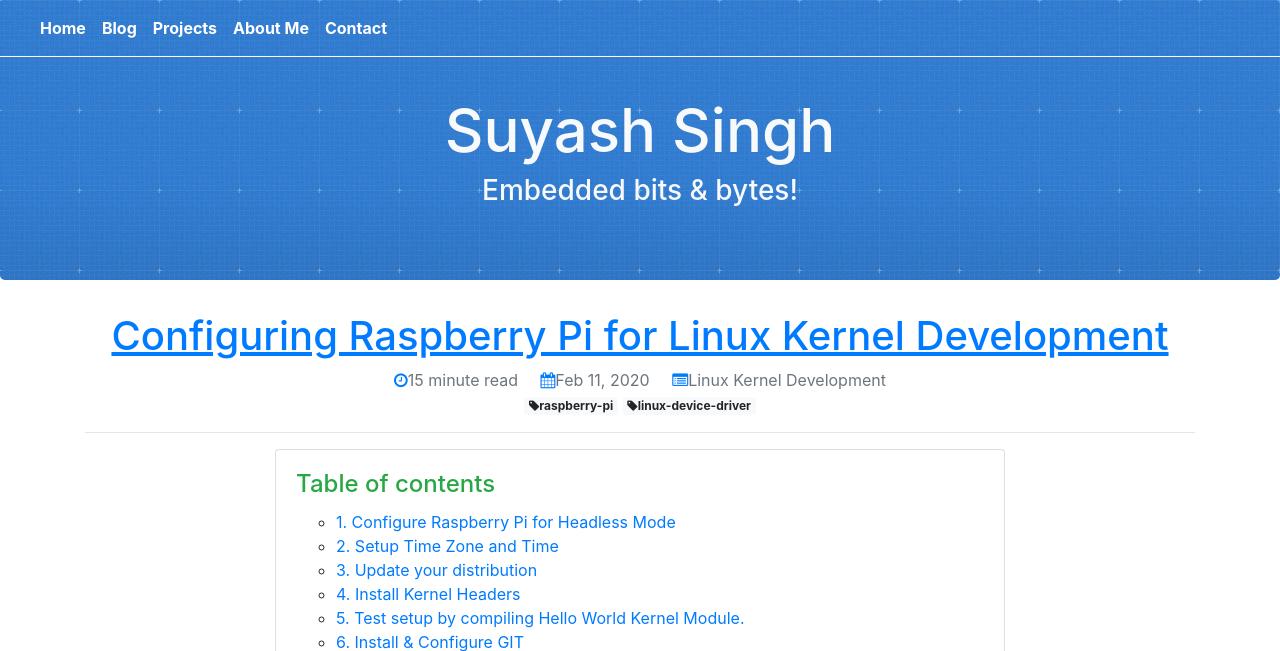
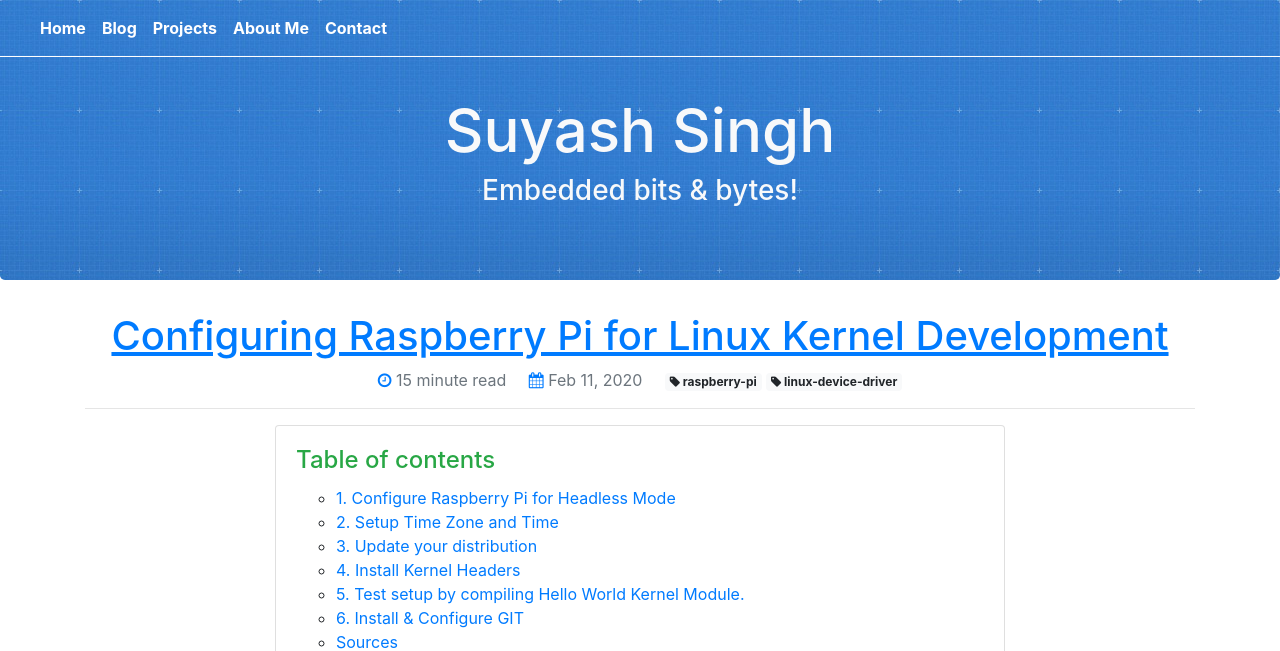
Before and after one commit to suyashsingh/suyashsingh.github.io, a Jekyll site: the page built from _posts/2020-2-11-setting-up-rpi-for-kernel-programming.md, in a window 1280 px wide and 900 px high, cut to the strip 0-651 px from the top of the window. Built offline with Jekyll 4.4.1, drawn with Linux system fonts in a browser that asks for light colours.

Commit message:
removed categories from blog posts and made minor cosmetic modification

```diff
--- a/_layouts/blog_post.html
+++ b/_layouts/blog_post.html
@@ -68,11 +68,10 @@
       <div class="col-md-12 text-center">
         <h1 class="text-primary"><u>{{ page.post_page_title }}</u></h1>
         <div class="text-muted text-small">
-          <a href="#" class="fa fa-clock-o" onclick="return false"></a>{{ page.readTime }} read &nbsp;&nbsp;&nbsp;
-          <a href="#" class="fa fa-calendar" onclick="return false"></a>{{ page.date | date: "%b %-d, %Y" }} &nbsp;&nbsp;&nbsp;
-          <a href="#" class="fa fa-list-alt" onclick="return false"></a>{{ page.category }}<br>
+          <a href="#" class="fa fa-clock-o" onclick="return false"></a> {{ page.readTime }} read &nbsp;&nbsp;&nbsp;
+          <a href="#" class="fa fa-calendar" onclick="return false"></a> {{ page.date | date: "%b %-d, %Y" }} &nbsp;&nbsp;&nbsp;
           {% for tag in page.tag %}
-            <a href="/blog#tag-{{ tag }}" class="badge badge-light"><i class="fa fa-tag" aria-hidden="true"></i>{{ tag }}</a>
+            <a href="/blog#tag-{{ tag }}" class="badge badge-light"><i class="fa fa-tag" aria-hidden="true"></i> {{ tag }}</a>
           {% endfor %}
         </div>
         <hr>
--- a/_layouts/main_blog_page.html
+++ b/_layouts/main_blog_page.html
@@ -76,9 +76,8 @@
             <div class="card-body">
                 <h3 class="card-title"><a href="{{ post.url }}">{{ post.title}}</a></h3>
                 <p class="card-text">
-                    <a href="#" class="fa fa-clock-o" onclick="return false"></a>{{ post.readTime }} read  &nbsp;&nbsp;&nbsp;
-                    <a href="#" class="fa fa-calendar" onclick="return false"></a>{{ post.date | date: "%b %-d, %Y" }}  &nbsp;&nbsp;&nbsp;
-                    <a href="#" class="fa fa-list-alt" onclick="return false"></a>{{ post.category }}<br>
+                    <a href="#" class="fa fa-clock-o" onclick="return false"></a> {{ post.readTime }} read  &nbsp;&nbsp;&nbsp;
+                    <a href="#" class="fa fa-calendar" onclick="return false"></a> {{ post.date | date: "%b %-d, %Y" }}  &nbsp;&nbsp;&nbsp;
                     {% for tag in post.tag %}
                       <a href="#tag-{{ tag }}"class="badge badge-light"><i class="fa fa-tag" aria-hidden="true"></i> {{ tag }}</a>
                     {% endfor %}
--- a/_posts/2020-2-11-setting-up-rpi-for-kernel-programming.md
+++ b/_posts/2020-2-11-setting-up-rpi-for-kernel-programming.md
@@ -4,7 +4,6 @@ post_page_title: Configuring Raspberry Pi for Linux Kernel Development
 layout: blog_post
 permalink: /blog/raspberry-pi-kernel-development-setup
 readTime: 15 minute
-category: Linux Kernel Development
 tag: [raspberry-pi, linux-device-driver]
 ---
 
```
Also changed, not shown: _posts/2019-12-29-udev-rules.md (+0 -1 lines), _posts/2020-2-8-trying-out-logic-analyzer.md (+0 -1 lines), _posts/2020-5-26-reading-code.md (+0 -1 lines).
